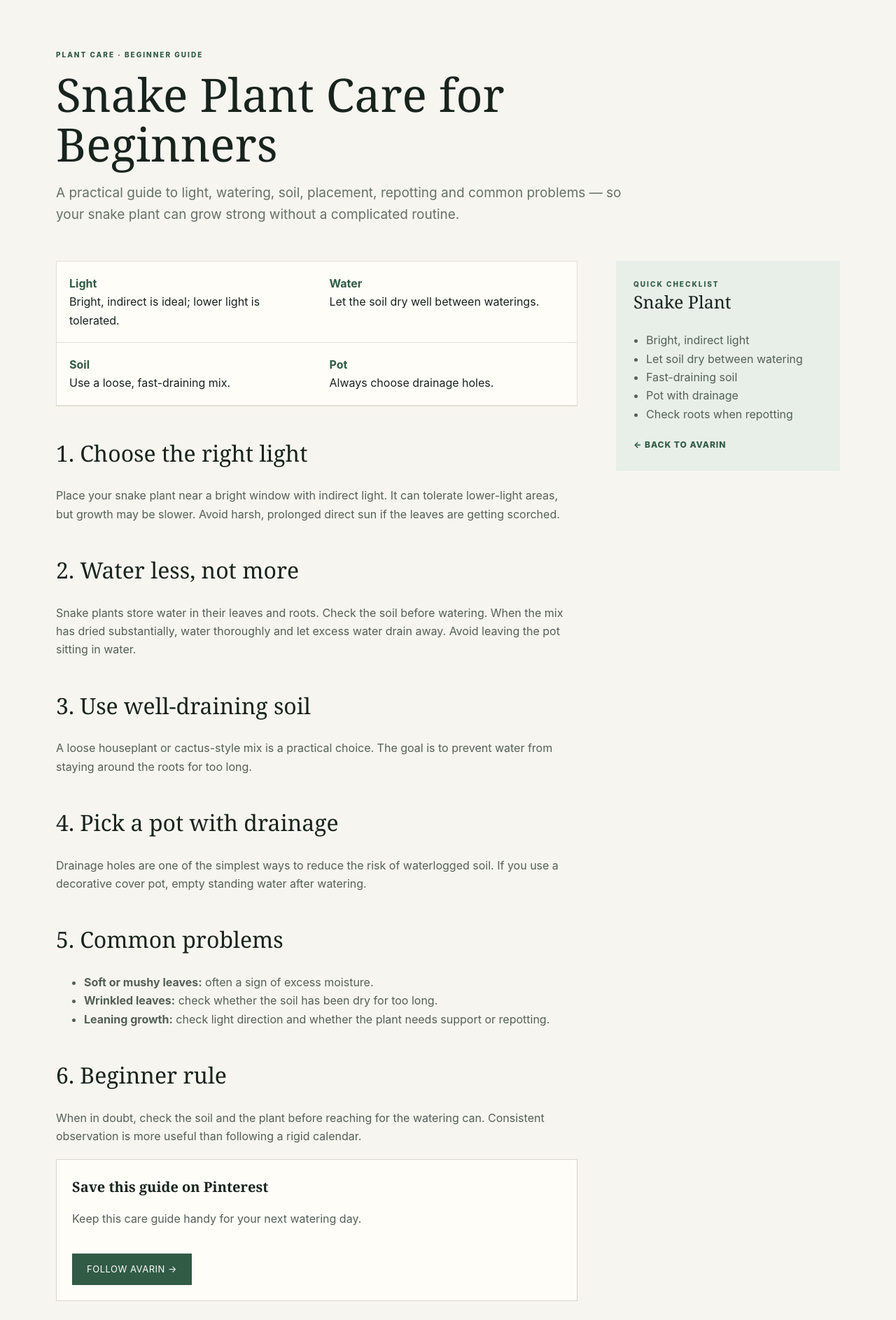
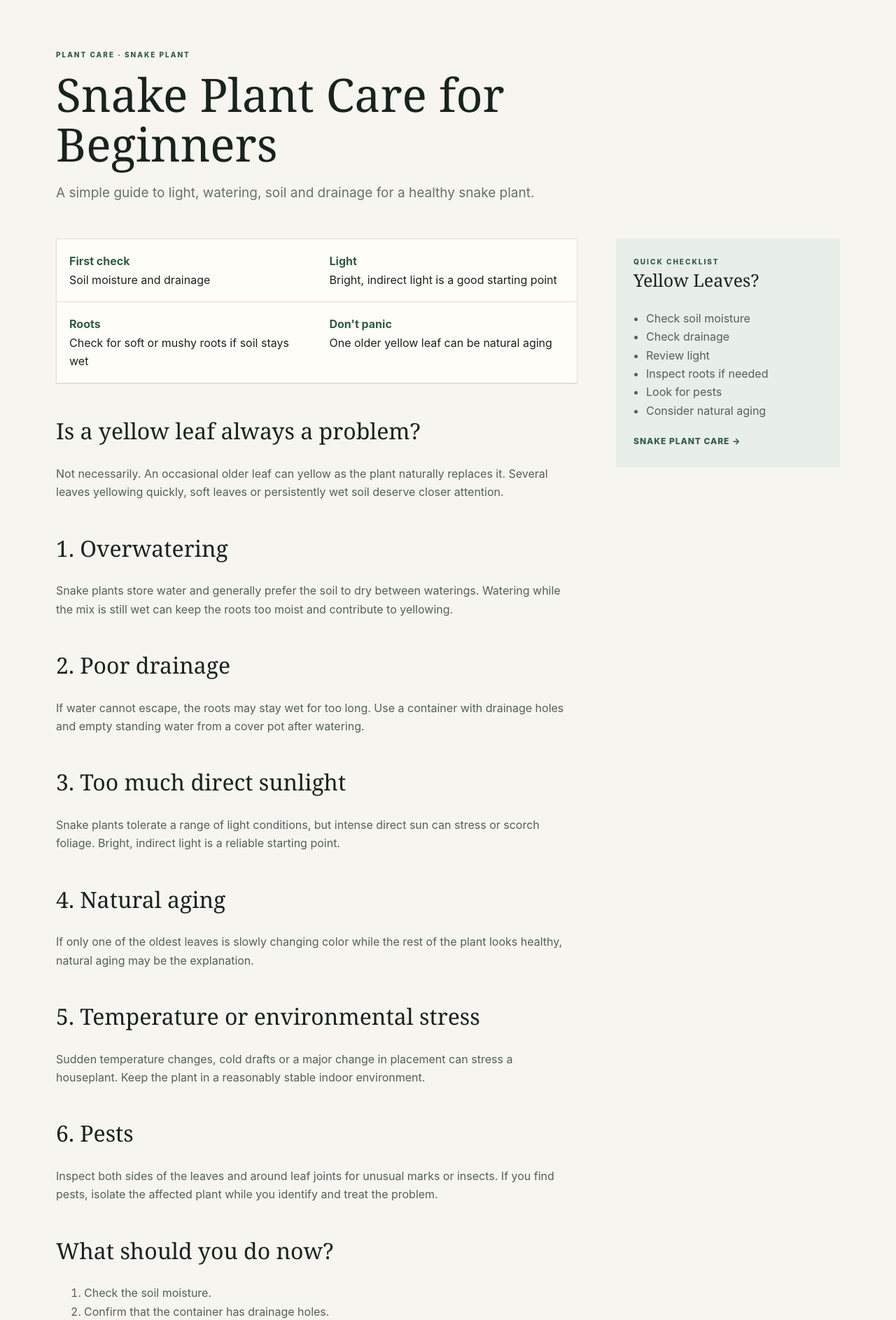
Before and after one commit to studioavarin-max/avarin-plant-website, a Flask app: page /plant/snake-plant-care in a window 1280 px wide. Shown: the part 78-1965 px from the top of the page at 70% size. Run offline with Flask 3, Linux system fonts and the light colour scheme; the visitor is signed in with stand-in values (Sample User, id 1).

Commit message:
Add files via upload

```diff
--- a/templates/plant.html
+++ b/templates/plant.html
@@ -1,13 +1,19 @@
-<!doctype html><html lang="en"><head><meta charset="utf-8"><meta name="viewport" content="width=device-width,initial-scale=1"><meta name="description" content="Snake Plant Care for Beginners — light, watering, soil, repotting, common problems and propagation tips from Avarin."><title>Snake Plant Care for Beginners | Avarin</title><link rel="stylesheet" href="/static/style.css"></head><body>
+<!doctype html><html lang="en"><head><meta charset="utf-8"><meta name="viewport" content="width=device-width,initial-scale=1"><meta name="description" content="Why are snake plant leaves turning yellow? Learn about overwatering, drainage, light, natural aging, pests and what to do."><title>{{ plant.title }} | Avarin</title><link rel="stylesheet" href="/static/style.css"></head><body>
 <header><div class="wrap nav"><a class="logo" href="/">AVARIN</a><nav class="navlinks"><a href="/">Home</a><a href="/#plants">Plant Library</a></nav></div></header>
-<main class="wrap article"><div class="article-head"><div class="eyebrow">Plant Care · Beginner Guide</div><h1>Snake Plant Care for Beginners</h1><p class="lead">A practical guide to light, watering, soil, placement, repotting and common problems — so your snake plant can grow strong without a complicated routine.</p></div>
-<div class="article-layout"><article class="article-body"><div class="care-table"><div><strong>Light</strong>Bright, indirect is ideal; lower light is tolerated.</div><div><strong>Water</strong>Let the soil dry well between waterings.</div><div><strong>Soil</strong>Use a loose, fast-draining mix.</div><div><strong>Pot</strong>Always choose drainage holes.</div></div>
-<h2>1. Choose the right light</h2><p>Place your snake plant near a bright window with indirect light. It can tolerate lower-light areas, but growth may be slower. Avoid harsh, prolonged direct sun if the leaves are getting scorched.</p>
-<h2>2. Water less, not more</h2><p>Snake plants store water in their leaves and roots. Check the soil before watering. When the mix has dried substantially, water thoroughly and let excess water drain away. Avoid leaving the pot sitting in water.</p>
-<h2>3. Use well-draining soil</h2><p>A loose houseplant or cactus-style mix is a practical choice. The goal is to prevent water from staying around the roots for too long.</p>
-<h2>4. Pick a pot with drainage</h2><p>Drainage holes are one of the simplest ways to reduce the risk of waterlogged soil. If you use a decorative cover pot, empty standing water after watering.</p>
-<h2>5. Common problems</h2><ul><li><strong>Soft or mushy leaves:</strong> often a sign of excess moisture.</li><li><strong>Wrinkled leaves:</strong> check whether the soil has been dry for too long.</li><li><strong>Leaning growth:</strong> check light direction and whether the plant needs support or repotting.</li></ul>
-<h2>6. Beginner rule</h2><p>When in doubt, check the soil and the plant before reaching for the watering can. Consistent observation is more useful than following a rigid calendar.</p>
-<div class="pinterest"><strong>Save this guide on Pinterest</strong><p>Keep this care guide handy for your next watering day.</p><a class="button" href="https://www.pinterest.com/avarinstudio/" target="_blank" rel="noopener">FOLLOW AVARIN →</a></div>
-</article><aside class="side"><div class="eyebrow">Quick checklist</div><h3>Snake Plant</h3><ul><li>Bright, indirect light</li><li>Let soil dry between watering</li><li>Fast-draining soil</li><li>Pot with drainage</li><li>Check roots when repotting</li></ul><a class="arrow" href="/">← BACK TO AVARIN</a></aside></div></main>
+<main class="wrap article"><div class="article-head"><div class="eyebrow">{{ plant.category }} · Snake Plant</div><h1>{{ plant.title }}</h1><p class="lead">{{ plant.summary }}</p></div>
+<div class="article-layout"><article class="article-body">
+<div class="care-table"><div><strong>First check</strong>Soil moisture and drainage</div><div><strong>Light</strong>Bright, indirect light is a good starting point</div><div><strong>Roots</strong>Check for soft or mushy roots if soil stays wet</div><div><strong>Don't panic</strong>One older yellow leaf can be natural aging</div></div>
+<h2>Is a yellow leaf always a problem?</h2><p>Not necessarily. An occasional older leaf can yellow as the plant naturally replaces it. Several leaves yellowing quickly, soft leaves or persistently wet soil deserve closer attention.</p>
+<h2>1. Overwatering</h2><p>Snake plants store water and generally prefer the soil to dry between waterings. Watering while the mix is still wet can keep the roots too moist and contribute to yellowing.</p>
+<h2>2. Poor drainage</h2><p>If water cannot escape, the roots may stay wet for too long. Use a container with drainage holes and empty standing water from a cover pot after watering.</p>
+<h2>3. Too much direct sunlight</h2><p>Snake plants tolerate a range of light conditions, but intense direct sun can stress or scorch foliage. Bright, indirect light is a reliable starting point.</p>
+<h2>4. Natural aging</h2><p>If only one of the oldest leaves is slowly changing color while the rest of the plant looks healthy, natural aging may be the explanation.</p>
+<h2>5. Temperature or environmental stress</h2><p>Sudden temperature changes, cold drafts or a major change in placement can stress a houseplant. Keep the plant in a reasonably stable indoor environment.</p>
+<h2>6. Pests</h2><p>Inspect both sides of the leaves and around leaf joints for unusual marks or insects. If you find pests, isolate the affected plant while you identify and treat the problem.</p>
+<h2>What should you do now?</h2><ol><li>Check the soil moisture.</li><li>Confirm that the container has drainage holes.</li><li>Look at the roots if the soil stays wet for a long time.</li><li>Review the amount and intensity of light.</li><li>Change one factor at a time and observe the plant.</li></ol>
+<h2>Should you remove a yellow leaf?</h2><p>If a leaf is completely yellow, damaged or deteriorating, you can remove it with a clean cutting tool. Avoid removing healthy green leaves simply because they are older.</p>
+<h2>Prevention checklist</h2><ul><li>Let the soil dry substantially between waterings.</li><li>Use a well-draining mix.</li><li>Choose a pot with drainage holes.</li><li>Provide suitable indirect light.</li><li>Check the plant before following a watering calendar.</li></ul>
+<h2>Frequently asked questions</h2><p><strong>Can yellow leaves turn green again?</strong><br>Fully yellow tissue generally does not return to its original green color. Focus on the underlying conditions and healthy new growth.</p><p><strong>Should I water when a leaf turns yellow?</strong><br>Not automatically. Check the soil first.</p>
+<div class="pinterest"><strong>Save this guide on Pinterest</strong><p>Keep this troubleshooting checklist handy for your next plant-care check.</p><a class="button" href="https://www.pinterest.com/avarinstudio/" target="_blank" rel="noopener">FOLLOW AVARIN →</a></div>
+</article><aside class="side"><div class="eyebrow">Quick checklist</div><h3>Yellow Leaves?</h3><ul><li>Check soil moisture</li><li>Check drainage</li><li>Review light</li><li>Inspect roots if needed</li><li>Look for pests</li><li>Consider natural aging</li></ul><a class="arrow" href="/plant/snake-plant-care">SNAKE PLANT CARE →</a></aside></div></main>
 <footer><div class="wrap footer"><strong>AVARIN</strong><span>Plants · Care · Growth · © 2026</span></div></footer></body></html>
```
